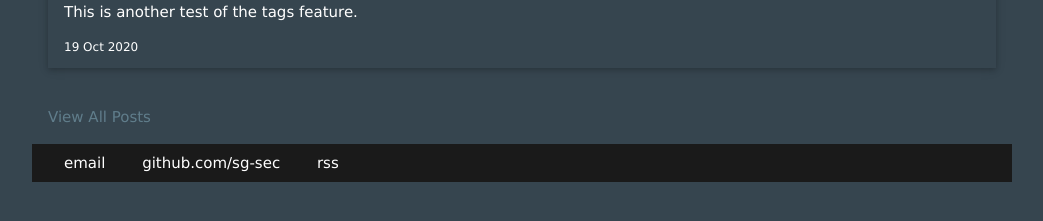
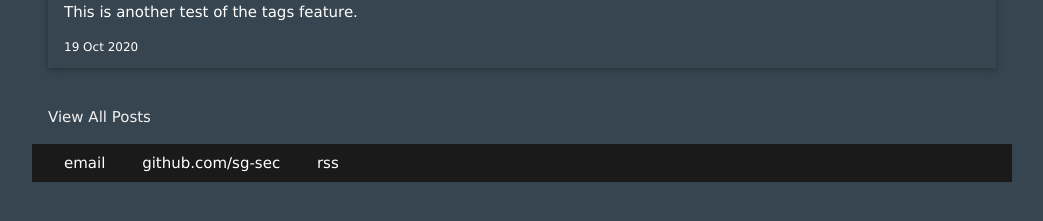
Before and after one commit to sg-sec/sg-sec.github.io, a Jekyll site: the page built from index.html, in a window 1280 px wide. Shown: the part 186-407 px from the top of the page, without its empty margins (118-1161 px from the left). Built offline with Jekyll 4.4.1, drawn with Linux system fonts in a browser that asks for light colours.

Commit message:
Update index.html

```diff
--- a/index.html
+++ b/index.html
@@ -8,5 +8,5 @@ title: SG SecOps Journal
         <br>
     {% endfor %}
     <p>
-        <a class="w3-text-blue-grey" href="/blog">View All Posts</a>
+        <a class="w3-text-light-grey" href="/blog">View All Posts</a>
     </p>
```
